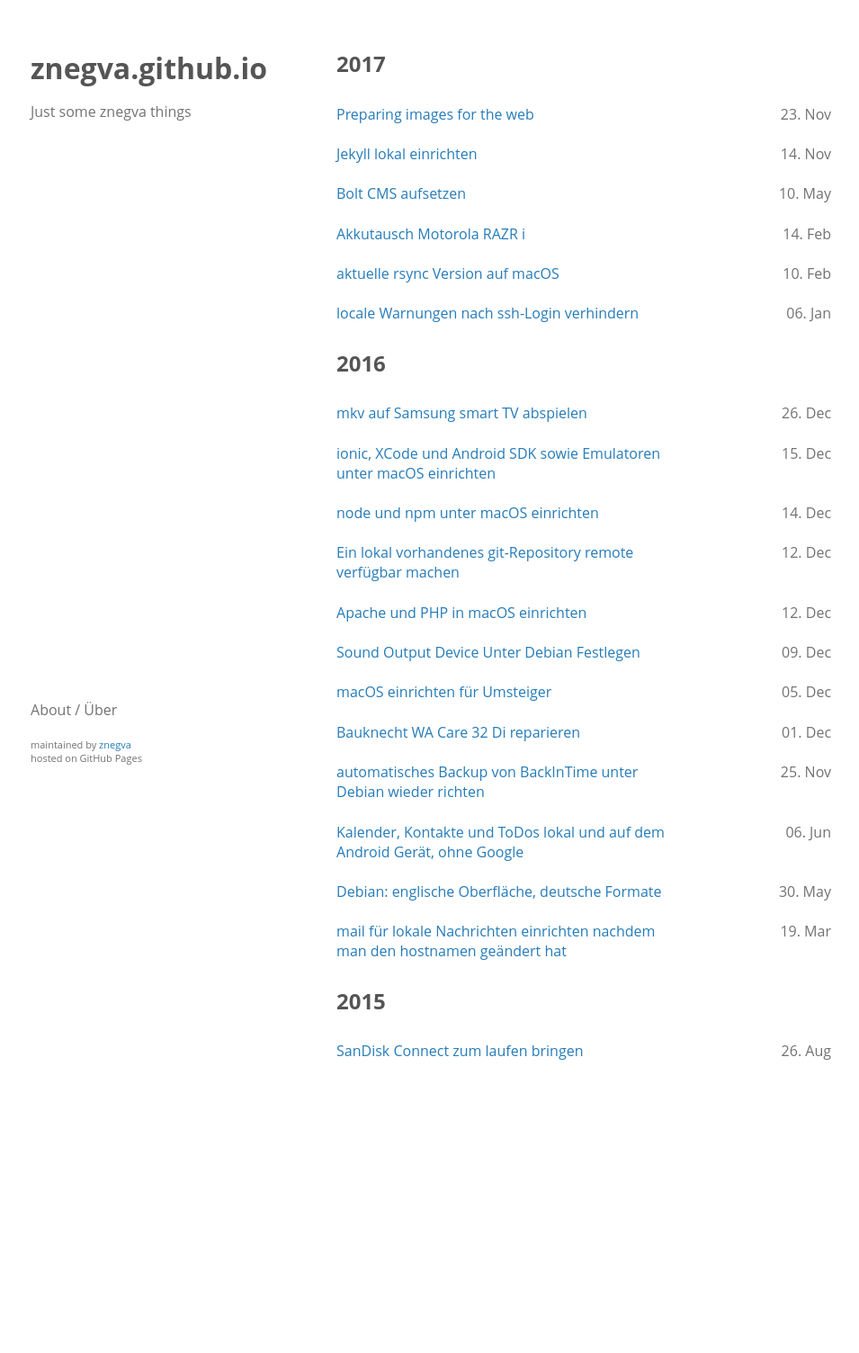
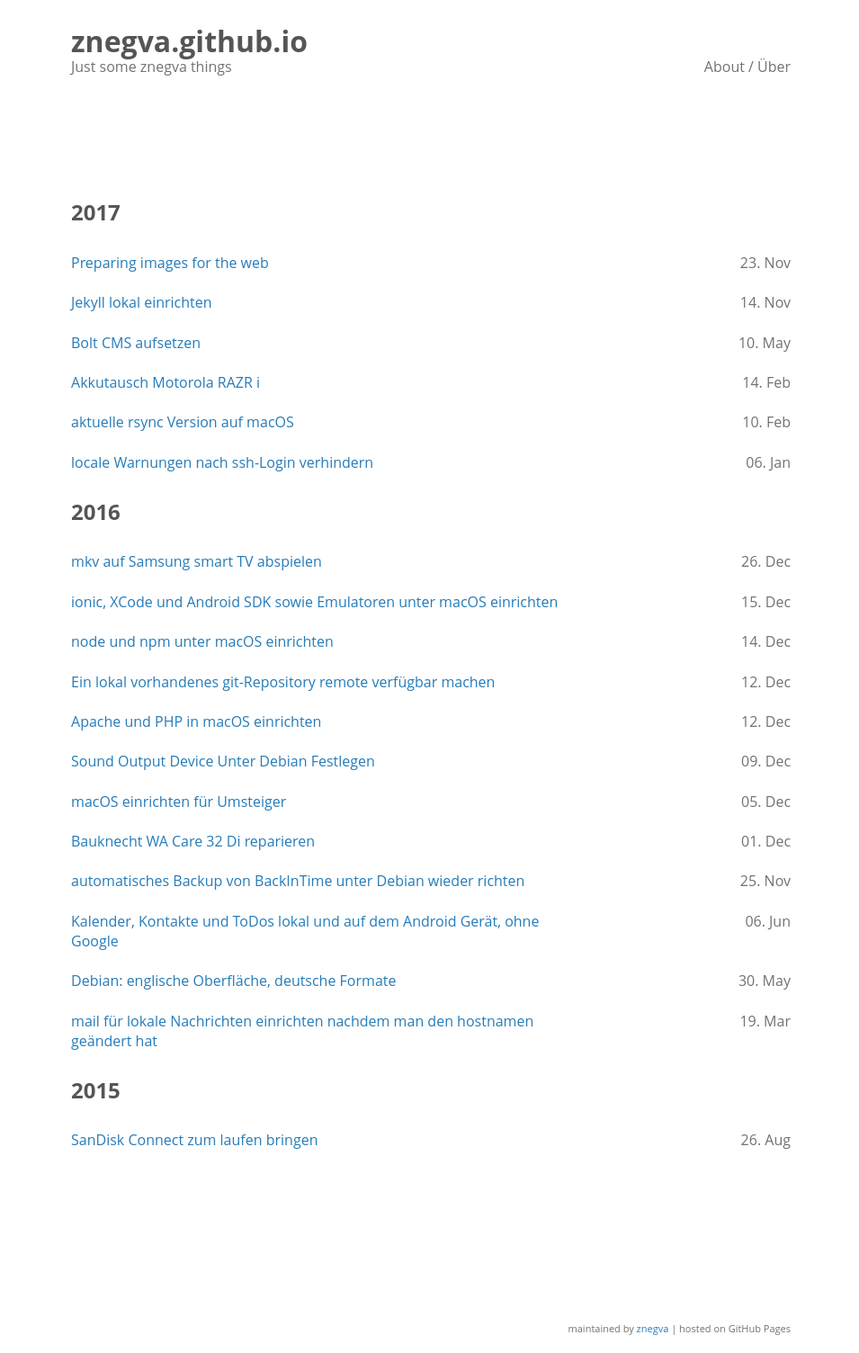
Before and after one commit to znegva/znegva.github.io, a Jekyll site: the page built from index.html, in a window 1280 px wide. Shown: the whole page at 90% size, without its empty margins (161-1116 px from the left). Built offline with Jekyll 4.4.1, drawn with Linux system fonts in a browser that asks for light colours; before the commit the page ends 1260 px from its top, so only the background shows below that.

Commit message:
chg: switched to one-column-layout

```diff
--- a/_layouts/default.html
+++ b/_layouts/default.html
@@ -15,8 +15,19 @@
   <body>
     <div class="wrapper">
       <header>
-        <a href="{{ site.url }}"> <h1>{{ site.title | default: site.github.repository_name }}</h1> </a>
-        <p>{{ site.description | default: site.github.project_tagline }}</p>
+        <a href="{{ site.url }}">
+            <h1>
+                {{ site.title | default: site.github.repository_name }}
+            </h1>
+        </a>
+        <span class="slogan">
+            {{ site.description | default: site.github.project_tagline }}
+        </span>
+        <ul class="nav">
+            {% for item in site.data.nav.items %}
+              <li><a href="{{ item.url }}" alt="{{ item.title }}">{{ item.title }}</a></li>
+            {% endfor %}
+        </ul>
       </header>
       <section>
 
@@ -24,14 +35,9 @@
 
       </section>
       <footer>
-          <ul>
-             {% for item in site.data.nav.items %}
-                <li><a href="{{ item.url }}" alt="{{ item.title }}">{{ item.title }}</a></li>
-             {% endfor %}
-          </ul>
-          <small>
-              <p>maintained by <a href="{{ site.github.owner_url }}">{{ site.github.owner_name }}</a></p>
-              <p>hosted on GitHub Pages</p>
+          <small class="right">
+              maintained by <a href="{{ site.github.owner_url }}">{{ site.github.owner_name }}</a>
+              | hosted on GitHub Pages</p>
           </small>
       </footer>
     </div>
--- a/_layouts/post.html
+++ b/_layouts/post.html
@@ -19,7 +19,7 @@ layout: default
   {{ content }}
 
   {% if page.tags.size > 0 %}
-  <hr>
+  <hr class="w50">
   <span class="tags">
 	  Tags:&nbsp;
 	  {% for tag in page.tags %}
--- a/_sass/jekyll-theme-minimal.scss
+++ b/_sass/jekyll-theme-minimal.scss
@@ -1,9 +1,14 @@
+/*
+ * znegva.github.io Jekyll theme
+ * derived from minimal-theme (https://github.com/pages-themes/minimal)
+ */
 @import "rouge-github";
 
 body {
   background-color: #fff;
-  padding:50px;
+  padding:20px;
   font: 1rem "Open Sans","Liberation Sans", "Helvetica Neue", Helvetica, Arial, sans-serif;
+  -webkit-font-smoothing:subpixel-antialiased;
   color:#727272;
   font-weight:400;
 }
@@ -31,10 +36,152 @@ a:hover, a:focus {
 }
 
 .wrapper {
-  width:890px;
+  width:800px;
   margin:0 auto;
 }
 
+header {
+  width:100%;
+  a{
+      color: inherit;
+  }
+  a:hover{
+      text-decoration: none;
+  }
+  h1{
+      margin: 0;
+  }
+  .slogan{
+      float: left;
+  }
+  .nav{
+      list-style-type: none;
+      display: inline-block;
+      float: right;
+      margin: 0;
+      padding: 0;
+      li{
+          display: inline;
+          a:hover{
+              text-decoration: underline;
+          }
+      }
+      li:before{
+          content: "|";
+          padding-right: 5px;
+      }
+      li:first-child:before{
+          content: "";
+      }
+  }
+}
+
+section {
+  width:100%;
+  padding-top: 10rem;
+  padding-bottom:10rem;
+}
+
+footer {
+  width:100%;
+  bottom:50px;
+}
+
+/* header of posts */
+.post-head{
+    margin-bottom: 45px;
+    a:hover{
+        text-decoration: none;
+    }
+    h1{
+        margin-bottom: 0px;
+    }
+}
+
+/* list of pposts, index */
+ul.postlist{
+    list-style-type: none;
+    padding: 0;
+    a{
+        display: inline-block;
+        max-width: 70%;
+    }
+    li{
+        padding: 0.7rem 0;
+        .date{
+            float: right;
+        }
+    }
+}
+
+
+@media print, screen and (max-width: 960px) {
+  .wrapper, header, section, footer {
+    width:auto;
+  }
+}
+
+@media print, screen and (max-width: 720px) {
+  body {
+    word-wrap:break-word;
+  }
+
+  pre, code {
+    word-wrap:normal;
+  }
+}
+
+@media print, screen and (max-width: 480px) {
+  body {
+    padding:15px;
+  }
+
+  header{
+      .slogan{
+          float: unset;
+      }
+      .slogan:after{
+          content:"";
+          display: block;
+      }
+      .nav {
+          float: unset;
+          margin-top: 1rem;
+      }
+  }
+
+  ul.postlist{
+      a{
+          display: block;
+          max-width: 100%;
+      }
+      li .date{
+          float: unset;
+      }
+  }
+}
+
+@media print {
+  body {
+    padding:0.4in;
+    font-size:12pt;
+    color:#444;
+  }
+}
+
+/*
+ * HELPERS
+ */
+.right{
+    float: right;
+}
+.w50{
+    width: 50%;
+}
+
+/*
+ * COMMON ELEMENTS
+ */
 blockquote {
   border-left:1px solid #e5e5e5;
   margin:0;
@@ -80,160 +227,15 @@ img {
   max-width:100%;
 }
 
-header {
-  width:220px;
-  float:left;
-  position:fixed;
-  -webkit-font-smoothing:subpixel-antialiased;
-  a:hover{
-      text-decoration: none;
-  }
-}
-
 strong {
   font-weight:700;
 }
-
-section {
-  width:550px;
-  float:right;
-  padding-bottom:50px;
-}
-
 small {
   font-size:11px;
 }
-
 hr {
   border:0;
   background:#e5e5e5;
   height:1px;
   margin:0 0 20px;
 }
-
-footer {
-  width:220px;
-  float:left;
-  position:fixed;
-  bottom:50px;
-  -webkit-font-smoothing:subpixel-antialiased;
-  ul{
-      list-style:none;
-      padding: 0;
-
-      li{
-          a{
-              color: inherit;
-          }
-          a:hover{
-              color: inherit;
-              text-decoration: none;
-              font-weight: bold;
-          }
-      }
-  }
-
-  small p{
-      margin-bottom: 0px;
-  }
-}
-
-.post-head{
-    margin-bottom: 45px;
-    a:hover{
-        text-decoration: none;
-    }
-    h1{
-        margin-bottom: 0px;
-    }
-}
-
-ul.postlist{
-    list-style-type: none;
-    padding: 0;
-    a{
-        display: inline-block;
-        max-width: 70%;
-    }
-    li{
-        padding: 0.7rem 0;
-        .date{
-            float: right;
-        }
-    }
-}
-
-@media print, screen and (max-width: 960px) {
-
-  div.wrapper {
-    width:auto;
-    margin:0;
-  }
-
-  header, section, footer {
-    float:none;
-    position:static;
-    width:auto;
-  }
-
-  header {
-    padding-right:320px;
-  }
-
-  section {
-    border:1px solid #e5e5e5;
-    border-width:1px 0;
-    padding:20px 0;
-    margin:0 0 20px;
-  }
-
-  header a small {
-    display:inline;
-  }
-
-  header ul {
-    position:absolute;
-    right:50px;
-    top:52px;
-  }
-}
-
-@media print, screen and (max-width: 720px) {
-  body {
-    word-wrap:break-word;
-  }
-
-  header {
-    padding:0;
-  }
-
-  header ul, header p.view {
-    position:static;
-  }
-
-  pre, code {
-    word-wrap:normal;
-  }
-}
-
-@media print, screen and (max-width: 480px) {
-  body {
-    padding:15px;
-  }
-
-  header ul {
-    width:99%;
-  }
-
-  header li, header ul li + li + li {
-    width:33%;
-  }
-}
-
-@media print {
-  body {
-    padding:0.4in;
-    font-size:12pt;
-    color:#444;
-  }
-}
```
